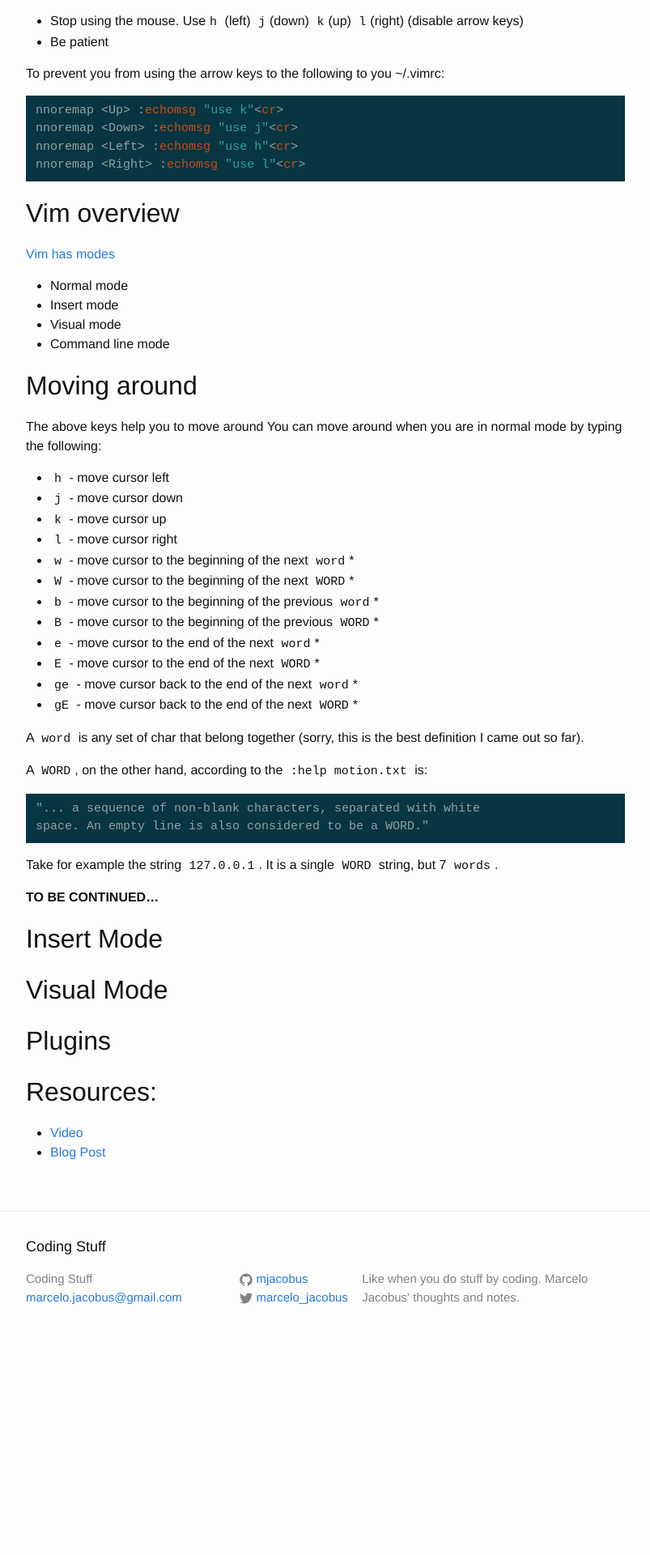
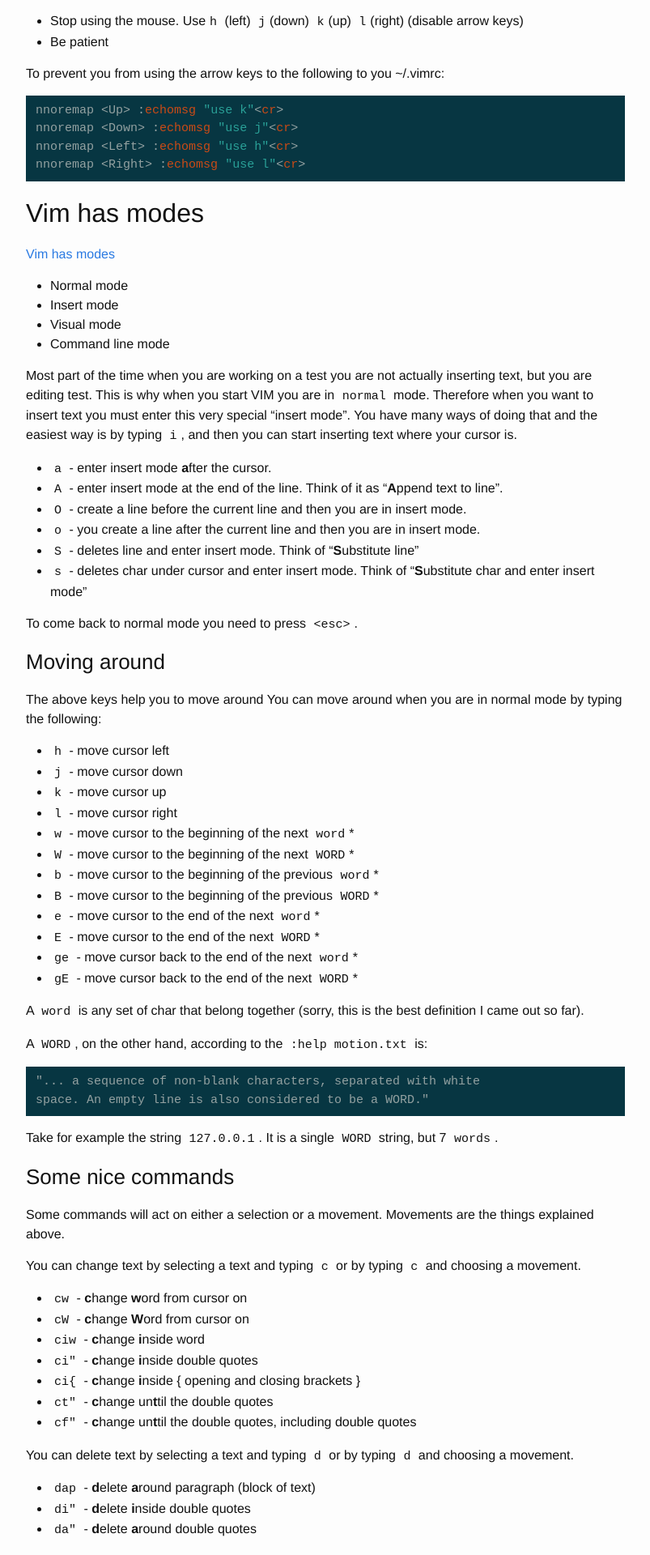
Before and after one commit to mjacobus/mjacobus.github.io, a Jekyll site: the page built from _posts/2015-04-17-using-vim-as-a-php-ide.md, in a window 1280 px wide. Shown: the part 1491-3411 px from the top of the page at 81% size, without its empty margins (238-1041 px from the left). Built offline with Jekyll 4.4.1, drawn with Linux system fonts in a browser that asks for light colours; comment, search, counter and statistics services are not loaded; before the commit the page ends 3164 px from its top, so only the background shows below that; some of the changed text lies outside the part shown.

Commit message:
Improved blog post about vim and php

````diff
--- a/_posts/2015-04-17-using-vim-as-a-php-ide.md
+++ b/_posts/2015-04-17-using-vim-as-a-php-ide.md
@@ -80,7 +80,7 @@ nnoremap <Left> :echomsg "use h"<cr>
 nnoremap <Right> :echomsg "use l"<cr>
 {% endhighlight %}
 
-## Vim overview
+## Vim has modes
 
 [Vim has modes](http://en.wikibooks.org/wiki/Learning_the_vi_Editor/Vim/Modes)
 
@@ -89,7 +89,23 @@ nnoremap <Right> :echomsg "use l"<cr>
 - Visual mode
 - Command line mode
 
-## Moving around
+Most part of the time when you are working on a test you are not actually
+inserting text, but you are editing test. This is why when you start VIM you
+are in ```normal``` mode. Therefore when you want to insert text you must enter
+this very special "insert mode". You have many ways of doing that and the
+easiest way is by typing ```i```, and then you can start inserting text where
+your cursor is.
+
+- ```a``` - enter insert mode **a**fter the cursor.
+- ```A``` - enter insert mode at the end of the line. Think of it as "**A**ppend text to line".
+- ```O``` - create a line before the current line and then you are in insert mode.
+- ```o``` - you create a line after the current line and then you are in insert mode.
+- ```S``` - deletes line and enter insert mode. Think of "**S**ubstitute line"
+- ```s``` - deletes char under cursor and enter insert mode. Think of "**S**ubstitute char and enter insert mode"
+
+To come back to normal mode you need to press ```<esc>```.
+
+### Moving around
 
 The above keys help you to move around You can move around when you are in normal mode by typing the following:
 
@@ -115,11 +131,41 @@ A `WORD`, on the other hand, according to the `:help motion.txt` is:
 
 Take for example the string `127.0.0.1`. It is a single `WORD` string, but 7 `words`.
 
-**TO BE CONTINUED...**
 
-## Insert Mode
-## Visual Mode
-## Plugins
+### Some nice commands
+
+Some commands will act on either a selection or a movement. Movements are the things explained above.
+
+You can change text by selecting a text and typing ```c``` or by typing ```c``` and choosing a movement.
+
+- ```cw``` - **c**hange **w**ord from cursor on
+- ```cW``` - **c**hange **W**ord from cursor on
+- ```ciw``` - **c**hange **i**nside word
+- ```ci"``` - **c**hange **i**nside double quotes
+- ```ci{``` - **c**hange **i**nside { opening and closing brackets }
+- ```ct"``` - **c**hange un**t**til the double quotes
+- ```cf"``` - **c**hange un**t**til the double quotes, including double quotes
+
+
+You can delete text by selecting a text and typing ```d``` or by typing ```d``` and choosing a movement.
+
+- ```dap``` - **d**elete **a**round paragraph (block of text)
+- ```di"``` - **d**elete **i**nside double quotes
+- ```da"``` - **d**elete **a**round double quotes
+
+There is probably much more, that I either dont remember or did not learn yet.
+
+### Visual Mode
+
+- ```V``` - line wise selection
+- ```v``` - character wise selection
+- ```<ctrl>v``` - block wise selection
+
+### Plugins
+
+- ctrl P
+- nerdtree
+- ...
 
 ## Resources:
 
--- a/css/main.scss
+++ b/css/main.scss
@@ -60,3 +60,7 @@ $on-laptop:        800px;
     padding: 5px;
   }
 }
+
+strong {
+  font-weight: bold;
+}
````
